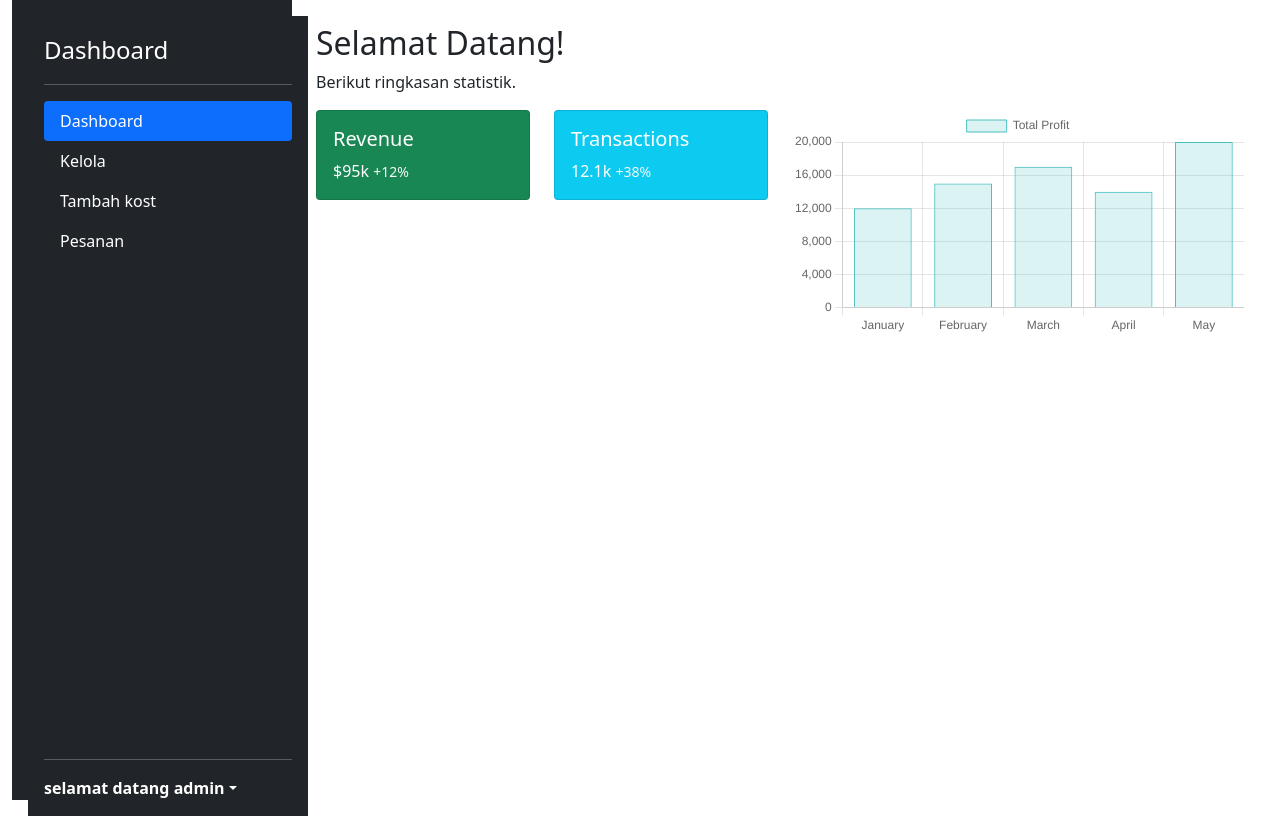
After one commit to RafiRhnnn/UtbKosWeb, a PHP site: page /frontend/admin/dashboard.php in a window 1280 px wide. The commit adds this page. Run offline with PHP 8.4, Linux system fonts and the light colour scheme.

Commit message:
dashboard

```diff
--- /dev/null
+++ b/frontend/admin/dashboard.php
@@ -0,0 +1,82 @@
+<!DOCTYPE html>
+<html lang="en">
+
+<head>
+    <meta charset="UTF-8">
+    <meta name="viewport" content="width=device-width, initial-scale=1.0">
+    <title>Admin Dashboard</title>
+    <link href="https://cdn.jsdelivr.net/npm/bootstrap@5.0.2/dist/css/bootstrap.min.css" rel="stylesheet"
+        integrity="sha384-EVSTQN3/azprG1Anm3QDgpJLIm9Nao0Yz1ztcQTwFspd3yD65VohhpuuCOmLASjC" crossorigin="anonymous">
+    <link rel="stylesheet" href="style.css">
+    <script src="https://cdn.jsdelivr.net/npm/chart.js"></script>
+</head>
+
+<body>
+    <div class="container-fluid d-flex">
+        <!-- Sidebar -->
+        <div class="sidebar bg-dark text-white p-3" style="width: 280px; height: 100vh;">
+            <?php include 'header.php'; ?>
+        </div>
+
+        <!-- Konten Utama -->
+        <div class="main-content flex-grow-1 p-4">
+            <h2>Selamat Datang!</h2>
+            <p>Berikut ringkasan statistik.</p>
+
+            <!-- Cards -->
+            <div class="row">
+                <div class="col-md-3">
+                    <div class="card text-white bg-success mb-3">
+                        <div class="card-body">
+                            <h5 class="card-title">Revenue</h5>
+                            <p class="card-text">$95k <small class="text-light">+12%</small></p>
+                        </div>
+                    </div>
+                </div>
+                <div class="col-md-3">
+                    <div class="card text-white bg-info mb-3">
+                        <div class="card-body">
+                            <h5 class="card-title">Transactions</h5>
+                            <p class="card-text">12.1k <small class="text-light">+38%</small></p>
+                        </div>
+                    </div>
+                </div>
+
+                <!-- Chart -->
+                <div class="col-md-6">
+                    <canvas id="profitChart"></canvas>
+                </div>
+            </div>
+        </div>
+    </div>
+
+
+    <script>
+    // Chart.js Example
+    const ctx = document.getElementById('profitChart').getContext('2d');
+    const profitChart = new Chart(ctx, {
+        type: 'bar',
+        data: {
+            labels: ['January', 'February', 'March', 'April', 'May'],
+            datasets: [{
+                label: 'Total Profit',
+                data: [12000, 15000, 17000, 14000, 20000],
+                backgroundColor: 'rgba(75, 192, 192, 0.2)',
+                borderColor: 'rgba(75, 192, 192, 1)',
+                borderWidth: 1
+            }]
+        },
+        options: {
+            responsive: true,
+            plugins: {
+                legend: {
+                    display: true,
+                    position: 'top'
+                }
+            }
+        }
+    });
+    </script>
+</body>
+
+</html>
--- /dev/null
+++ b/frontend/admin/header.php
@@ -0,0 +1,38 @@
+<div class="d-flex flex-column flex-shrink-0 p-3 bg-dark text-white" style="width: 280px; height: 100vh;">
+    <a href="/" class="d-flex align-items-center mb-3 mb-md-0 me-md-auto text-white text-decoration-none">
+        <span class="fs-4">Dashboard</span>
+    </a>
+    <hr>
+    <ul class="nav nav-pills flex-column mb-auto">
+        <li class="nav-item">
+            <a href="dashboard.php" class="nav-link text-white active" aria-current="page">
+                Dashboard
+            </a>
+        </li>
+        <li>
+            <a href="#" class="nav-link text-white">
+                Kelola
+            </a>
+        </li>
+        <li>
+            <a href="tambah.php" class="nav-link text-white">
+                Tambah kost
+            </a>
+        </li>
+        <li>
+            <a href="#" class="nav-link text-white">
+                Pesanan
+            </a>
+        </li>
+    </ul>
+    <hr>
+    <div class="dropdown">
+        <a href="#" class="d-flex align-items-center text-white text-decoration-none dropdown-toggle"
+            data-bs-toggle="dropdown" aria-expanded="false">
+            <strong>selamat datang admin</strong>
+        </a>
+        <ul class="dropdown-menu dropdown-menu-dark text-small shadow">
+            <li><a class="dropdown-item" href="logout.php">Sign out</a></li>
+        </ul>
+    </div>
+</div>
--- a/frontend/index.php
+++ b/frontend/index.php
@@ -37,6 +37,9 @@
                     </li>
                     <li class="nav-item mx-9">
                         <a class="nav-link" href="#">Feature</a>
+                    </li>
+                    <li class="nav-item mx-9">
+                        <a class="nav-link" href="../frontend/login.php">Login</a>
                     </li>
                 </ul>
             </div>
```
Also changed, not shown: frontend/admin/tambah.php (added, +77 -0 lines), frontend/assets/css/stlyedashboard.css (added, +25 -0 lines).
